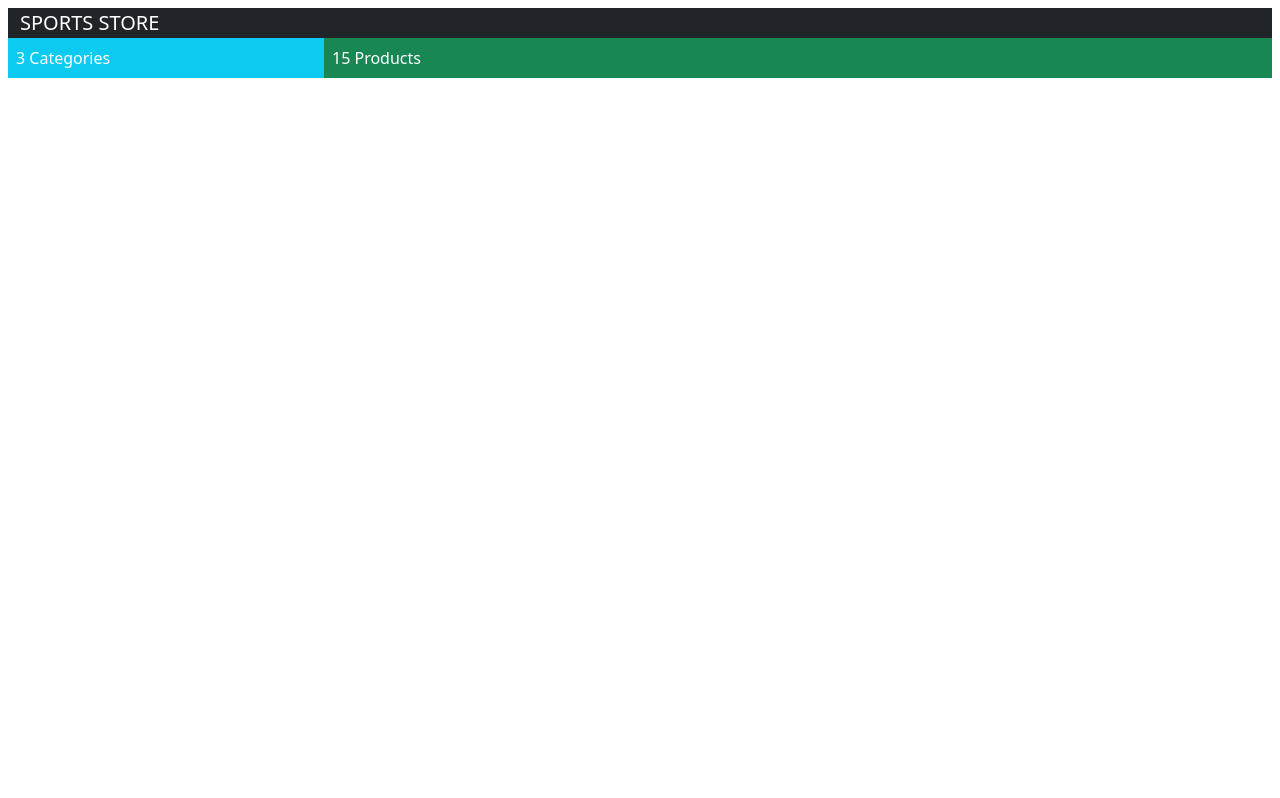
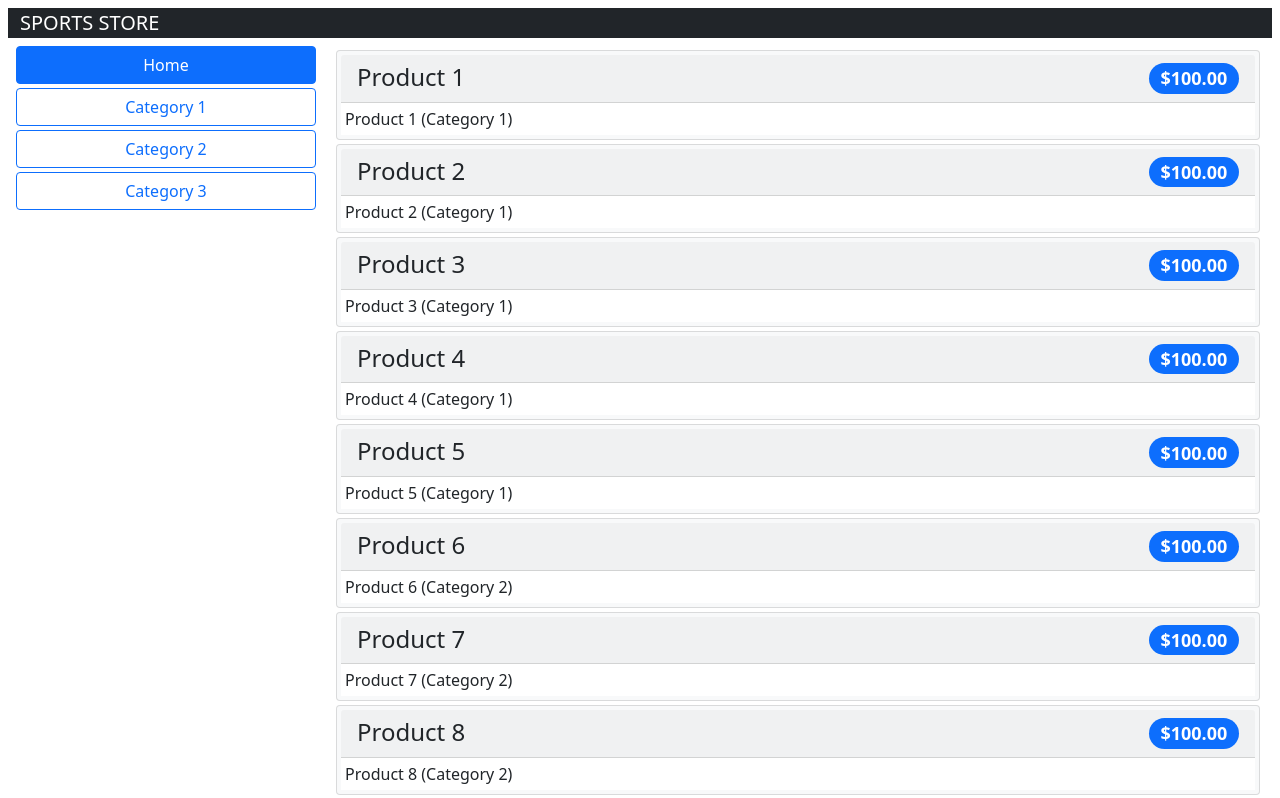
Before and after one commit to koko-u/sports-store, an Angular app: page / in a window 1280 px wide. Shown: the top 798 px of the page. Built offline with nearby package versions, Linux system fonts and the light colour scheme.

Commit message:
display products and categories

```diff
--- /dev/null
+++ b/src/app/models/category.model.ts
@@ -0,0 +1 @@
+export type Category = string
--- a/src/app/models/product.model.ts
+++ b/src/app/models/product.model.ts
@@ -1,7 +1,9 @@
+import { Category } from './category.model'
+
 export type Product = {
   id: number
   name: string
-  category: string
+  category: Category
   description: string
   price: number
 }
--- a/src/app/models/product.repository.ts
+++ b/src/app/models/product.repository.ts
@@ -2,11 +2,12 @@ import { Injectable } from '@angular/core'
 import { Product } from './product.model'
 import { StaticDatasource } from './static.datasource'
 import { map } from 'rxjs'
+import { Category } from './category.model'
 
 @Injectable()
 export class ProductRepository {
   private _products: Product[] = []
-  private _categories: string[] = []
+  private _categories: Category[] = []
 
   constructor(private dataSource: StaticDatasource) {
     dataSource.getProducts().subscribe((products) => {
@@ -15,7 +16,7 @@ export class ProductRepository {
     })
   }
 
-  getProducts(category?: string): Product[] {
+  getProducts(category?: Category): Product[] {
     if (category) {
       return this._products.filter((p) => p.category === category)
     } else {
@@ -27,7 +28,7 @@ export class ProductRepository {
     return this._products.find((p) => p.id === id)
   }
 
-  getCategories(): string[] {
+  getCategories(): Category[] {
     return this._categories
   }
 }
--- /dev/null
+++ b/src/app/shop/category-selection/category-selection.component.html
@@ -0,0 +1,19 @@
+<div class="d-grid gap-1 mb-1">
+  <button class="btn btn-outline-primary"
+          [class.active]="nonSelectedCategories$ | async"
+          (click)="clearCategory()"
+  >
+    Home
+  </button>
+</div>
+
+<ng-container *ngFor="let categoryWithActivity of categories">
+  <div class="d-grid gap-1 mb-1">
+    <button class="btn btn-outline-primary"
+            [class.active]="categoryWithActivity.active | async"
+            (click)="changeCategory(categoryWithActivity.category)"
+    >
+      {{ categoryWithActivity.category }}
+    </button>
+  </div>
+</ng-container>
--- /dev/null
+++ b/src/app/shop/category-selection/category-selection.component.ts
@@ -0,0 +1,62 @@
+import { ChangeDetectionStrategy, Component, OnInit } from '@angular/core'
+import { Category } from '../../models/category.model'
+import { ProductRepository } from '../../models/product.repository'
+import { SelectedCategoryService } from '../selected-category.service'
+import { map, Observable } from 'rxjs'
+
+type CategoryWithActivity = {
+  category: Category
+  active: Observable<boolean>
+}
+
+@Component({
+  selector: 'ss-category-selection',
+  templateUrl: './category-selection.component.html',
+  styleUrls: ['./category-selection.component.scss'],
+  changeDetection: ChangeDetectionStrategy.OnPush,
+})
+export class CategorySelectionComponent implements OnInit {
+  get categories(): CategoryWithActivity[] {
+    return this.productRepository.getCategories().map((category) => {
+      return {
+        category,
+        active: this.selectedCategory.selectedCategory$.pipe(
+          map((selectedCategory) => selectedCategory === category)
+        ),
+      }
+    })
+  }
+
+  constructor(
+    private productRepository: ProductRepository,
+    private selectedCategory: SelectedCategoryService
+  ) {}
+
+  ngOnInit(): void {}
+
+  get nonSelectedCategories$(): Observable<boolean> {
+    return this.selectedCategory.selectedCategory$.pipe(
+      map((selectedCategory) => selectedCategory === undefined)
+    )
+  }
+
+  isActive$(category: Category): Observable<boolean> {
+    return this.selectedCategory.selectedCategory$.pipe(
+      map((selectedCategory) => {
+        if (selectedCategory) {
+          return false
+        } else {
+          return category === selectedCategory
+        }
+      })
+    )
+  }
+
+  clearCategory() {
+    this.selectedCategory.unselect()
+  }
+
+  changeCategory(category: Category) {
+    this.selectedCategory.select(category)
+  }
+}
--- /dev/null
+++ b/src/app/shop/selected-category.service.ts
@@ -0,0 +1,24 @@
+import { Injectable } from '@angular/core'
+import { BehaviorSubject, Observable } from 'rxjs'
+import { Category } from '../models/category.model'
+
+@Injectable()
+export class SelectedCategoryService {
+  private _selectedCategory$ = new BehaviorSubject<Category | undefined>(
+    undefined
+  )
+
+  get selectedCategory$(): Observable<Category | undefined> {
+    return this._selectedCategory$.asObservable()
+  }
+
+  constructor() {}
+
+  select(category: Category) {
+    this._selectedCategory$.next(category)
+  }
+
+  unselect() {
+    this._selectedCategory$.next(undefined)
+  }
+}
--- a/src/app/shop/shop.component.html
+++ b/src/app/shop/shop.component.html
@@ -4,12 +4,26 @@
       <a class="navbar-brand text-white">SPORTS STORE</a>
     </div>
   </div>
-  <div class="row text-white">
-    <div class="col-3 bg-info p-2">
-      {{ categories.length }} Categories
+  <div class="row">
+    <div class="col-3 p-2">
+      <ss-category-selection></ss-category-selection>
     </div>
-    <div class="col-9 bg-success p-2">
-      {{ products.length }} Products
+    <div class="col-9 p-2">
+      <ng-container  *ngFor="let product of products$ | async">
+        <div class="card m-1 p-1 bg-light">
+          <h4 class="card-header">
+            {{ product.name }}
+            <span class="badge rounded-pill bg-primary float-end">
+              {{ product.price | currency:'USD':'symbol':'2.2-2' }}
+            </span>
+          </h4>
+          <div class="card-body bg-white p-1">
+            <div class="card-text">
+              {{ product.description }}
+            </div>
+          </div>
+        </div>
+      </ng-container>
     </div>
   </div>
 </div>
--- a/src/app/shop/shop.component.ts
+++ b/src/app/shop/shop.component.ts
@@ -1,22 +1,45 @@
-import { Component, OnInit, ChangeDetectionStrategy } from '@angular/core'
+import {
+  Component,
+  OnInit,
+  ChangeDetectionStrategy,
+  OnDestroy,
+} from '@angular/core'
 import { ProductRepository } from '../models/product.repository'
 import { Product } from '../models/product.model'
+import { Category } from '../models/category.model'
+import { SelectedCategoryService } from './selected-category.service'
+import { map, Observable, Subscription } from 'rxjs'
 
 @Component({
   selector: 'ss-shop',
   templateUrl: './shop.component.html',
   styleUrls: ['./shop.component.scss'],
   changeDetection: ChangeDetectionStrategy.OnPush,
+  providers: [SelectedCategoryService],
 })
 export class ShopComponent implements OnInit {
-  get products(): Product[] {
-    return this.productRepository.getProducts()
-  }
-  get categories(): string[] {
-    return this.productRepository.getCategories()
+  private _products$: Observable<Product[]> | undefined
+  get products$(): Observable<Product[]> {
+    if (this._products$ === undefined) throw new Error()
+    return this._products$
   }
 
-  constructor(private productRepository: ProductRepository) {}
+  private _selectedCategory: Category | undefined
 
-  ngOnInit(): void {}
+  constructor(
+    private productRepository: ProductRepository,
+    private selectedCategory: SelectedCategoryService
+  ) {}
+
+  ngOnInit(): void {
+    this._products$ = this.selectedCategory.selectedCategory$.pipe(
+      map((selectedCategory) => {
+        if (selectedCategory) {
+          return this.productRepository.getProducts(selectedCategory)
+        } else {
+          return this.productRepository.getProducts()
+        }
+      })
+    )
+  }
 }
--- a/src/app/shop/shop.module.ts
+++ b/src/app/shop/shop.module.ts
@@ -1,10 +1,11 @@
 import { NgModule } from '@angular/core'
 import { CommonModule } from '@angular/common'
 import { ShopComponent } from './shop.component'
-import { ModelModule } from '../models/model.module'
+import { ModelModule } from '../models/model.module';
+import { CategorySelectionComponent } from './category-selection/category-selection.component'
 
 @NgModule({
-  declarations: [ShopComponent],
+  declarations: [ShopComponent, CategorySelectionComponent],
   imports: [CommonModule, ModelModule],
   exports: [ShopComponent],
 })
```
Also changed, not shown: src/app/shop/category-selection/category-selection.component.scss (added).
